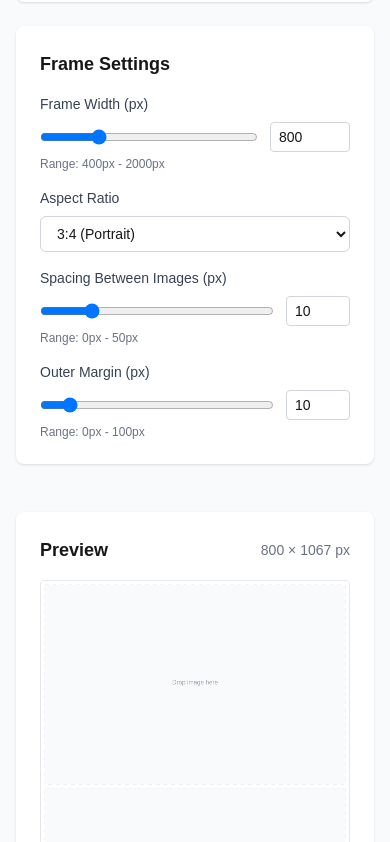
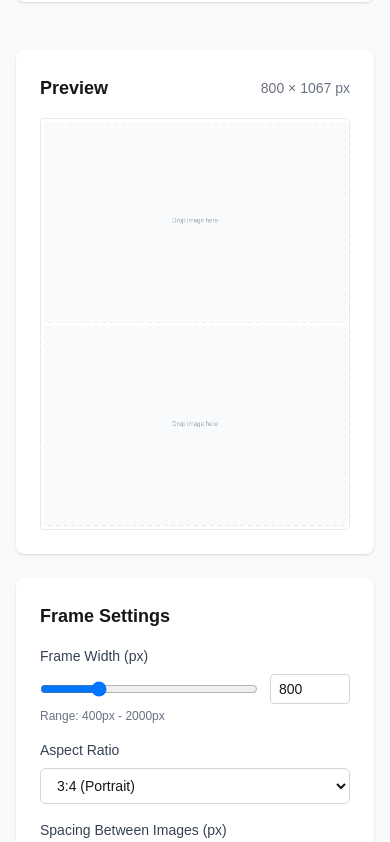
Before and after one commit to ch4mchi/instacollage, a Next.js app: page / in a window 390 px wide. Shown: the part 942-1784 px from the top of the page. Built offline with nearby package versions, Linux system fonts and the light colour scheme.

Commit message:
change mobile layout

```diff
--- a/src/components/CollageApp.tsx
+++ b/src/components/CollageApp.tsx
@@ -79,7 +79,7 @@ export function CollageApp() {
         </h1>
 
         <div className="grid grid-cols-1 lg:grid-cols-3 gap-6">
-          {/* Control Panel */}
+          {/* Upload and Layout Controls - Always first on mobile */}
           <div className="lg:col-span-1 space-y-6 order-1 lg:order-1">
             <ImageUpload
               onImagesUpload={handleImagesUpload}
@@ -99,6 +99,54 @@ export function CollageApp() {
               onLayoutChange={setSelectedLayout}
             />
 
+            {/* Frame Settings - hidden on mobile, shown after canvas */}
+            <div className="hidden lg:block">
+              <FrameSettings
+                frameWidth={frameWidth}
+                aspectRatio={aspectRatio}
+                spacing={spacing}
+                onFrameWidthChange={setFrameWidth}
+                onAspectRatioChange={setAspectRatio}
+                onSpacingChange={setSpacing}
+              />
+            </div>
+
+            {/* Image Adjustment Panel - hidden on mobile, shown after canvas */}
+            <div className="hidden lg:block">
+              {images.length > 0 && (
+                <ImageAdjustmentPanel
+                  images={images}
+                  onResetAdjustment={handleResetAdjustment}
+                />
+              )}
+            </div>
+
+            {/* Export Controls - shown here on desktop */}
+            <div className="hidden lg:block">
+              <ExportControls
+                quality={exportQuality}
+                onQualityChange={setExportQuality}
+                onExport={handleExport}
+                disabled={images.length === 0}
+              />
+            </div>
+          </div>
+
+          {/* Canvas Area - Second on mobile (after upload/layout), second on desktop */}
+          <div className="lg:col-span-2 order-2 lg:order-2">
+            <CollageCanvas
+              ref={canvasRef}
+              images={images}
+              layout={selectedLayout}
+              frameWidth={frameWidth}
+              aspectRatio={aspectRatio}
+              spacing={spacing}
+              onImageAdjustmentChange={handleImageAdjustmentChange}
+            />
+          </div>
+
+          {/* Frame Settings - shown here on mobile, after canvas */}
+          <div className="lg:hidden order-3 space-y-6">
             <FrameSettings
               frameWidth={frameWidth}
               aspectRatio={aspectRatio}
@@ -115,32 +163,6 @@ export function CollageApp() {
               />
             )}
 
-            {/* Export Controls - shown here on desktop */}
-            <div className="hidden lg:block">
-              <ExportControls
-                quality={exportQuality}
-                onQualityChange={setExportQuality}
-                onExport={handleExport}
-                disabled={images.length === 0}
-              />
-            </div>
-          </div>
-
-          {/* Canvas Area */}
-          <div className="lg:col-span-2 order-2 lg:order-2">
-            <CollageCanvas
-              ref={canvasRef}
-              images={images}
-              layout={selectedLayout}
-              frameWidth={frameWidth}
-              aspectRatio={aspectRatio}
-              spacing={spacing}
-              onImageAdjustmentChange={handleImageAdjustmentChange}
-            />
-          </div>
-
-          {/* Export Controls - shown here on mobile, after canvas */}
-          <div className="lg:hidden order-3">
             <ExportControls
               quality={exportQuality}
               onQualityChange={setExportQuality}
```
